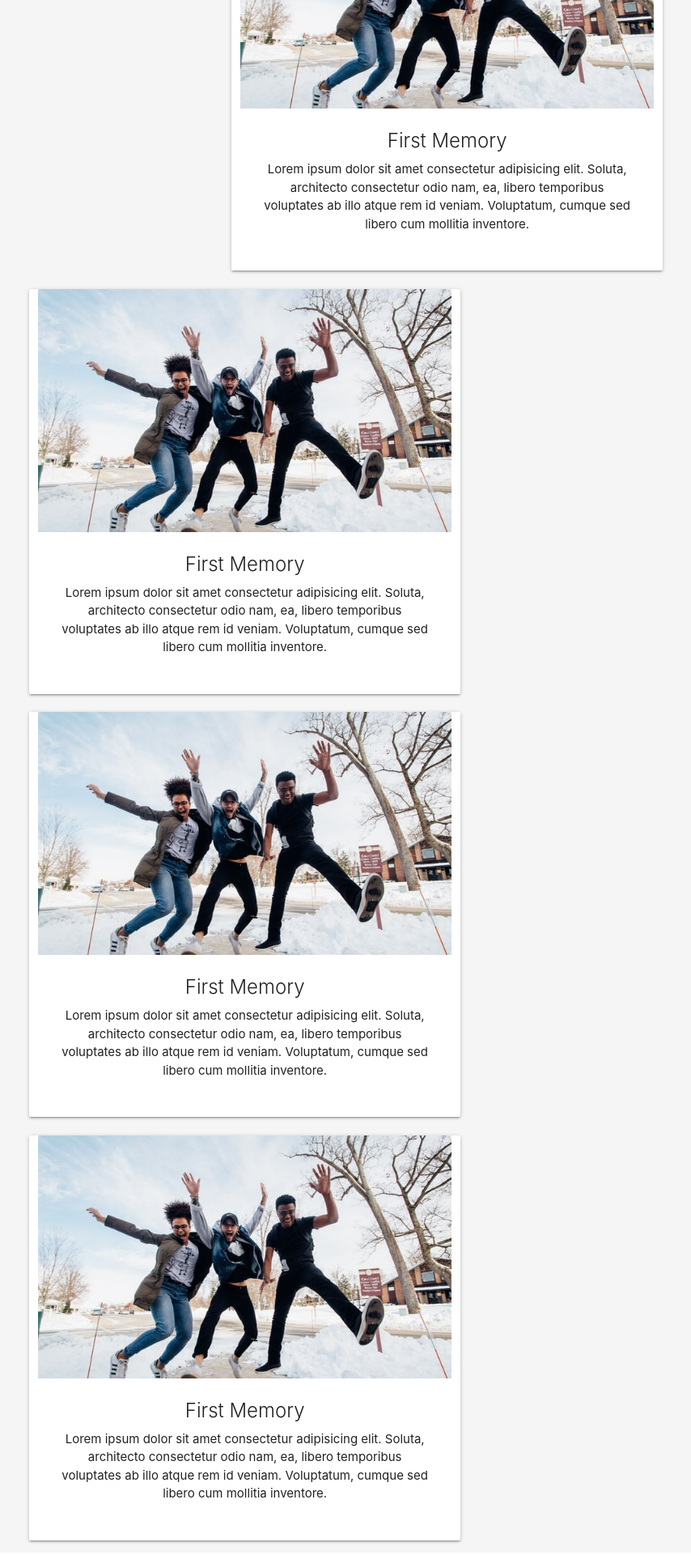
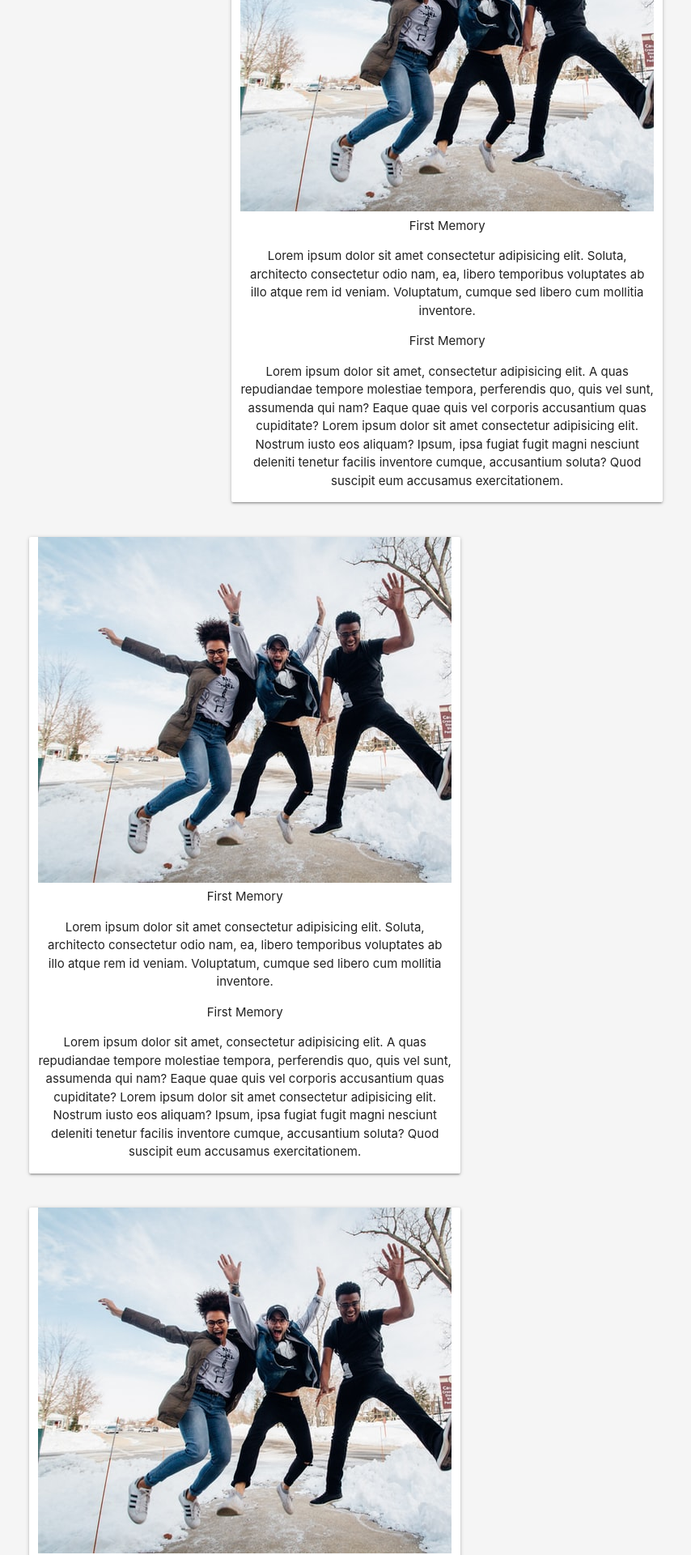
Before and after one commit to M2kishore/unme, a React (Create React App) app: page / in a window 1280 px wide. Shown: the part 260-2180 px from the top of the page at 81% size, without its empty margins (284-1138 px from the left). Built offline with nearby package versions, Linux system fonts and the light colour scheme.

Commit message:
added friend list

```diff
--- a/src/App.js
+++ b/src/App.js
@@ -1,6 +1,7 @@
 import './App.css';
 import Navbar from './components/layout/Navbar';
-import Post from './components/posts/Post';
+import PostList from './components/posts/PostList';
+import FriendList from './components/whereabout/FriendList';
 import {Route, BrowserRouter as Router, Switch } from 'react-router-dom';
 
 function App() {
@@ -10,7 +11,8 @@ function App() {
         <Navbar />
         <div className="content">
           <Switch>
-            <Route path='/' exact ><br /><Post/></Route>
+            <Route path='/' exact ><br /><PostList /></Route>
+            <Route path='/whereabout' exact ><br /><FriendList /></Route>
           </Switch>
         </div>
       </div>
--- a/src/components/layout/Navbar.js
+++ b/src/components/layout/Navbar.js
@@ -6,10 +6,8 @@ const Navbar = () => {
     return (
         <nav className="nav-wrapper blue-grey lighten-5 ">
         <NavLink to='/' className="left"><img src={Logo} alt="logo" className="navbar-logo" width="250" height="70"/></NavLink>
-            <div className="container">
                 <SignedInLinks />
                 <SignedOutLinks />
-            </div>
         </nav>
     );
 }
--- a/src/components/layout/SignedInLinks.js
+++ b/src/components/layout/SignedInLinks.js
@@ -5,6 +5,7 @@ const SignedInLinks = () => {
     <div>
       <ul className="right">
         <li><NavLink to='/create' className="grey-text text-darken-4">New Memory</NavLink></li>
+        <li><NavLink to='/whereabout' className="grey-text text-darken-4">Whereabouts</NavLink></li>
         <li><NavLink to='/' className="grey-text text-darken-4">Log Out</NavLink></li>
         <li><NavLink to='/' className="btn btn-floating pink lighten-1">NN</NavLink></li>
       </ul>
--- a/src/components/posts/Post.js
+++ b/src/components/posts/Post.js
@@ -3,7 +3,7 @@ import { MdClose, MdMoreVert } from 'react-icons/md'
 const Post = () => {
     return (
         <div className="post row">
-            <div className="card large col s12 m5 offset-m3">
+            <div className="card-panel col s12 m5 offset-m3">
                 <div className="card-image waves-effect waves-block">
                     <img className="activator" src={PostPic} alt="Post Image"/>
                 </div>
@@ -18,45 +18,6 @@ const Post = () => {
                     </p>
                 </div>
             </div>
-            <div className="card large col s12 m5 offset-m3">
-                <div className="card-image waves-effect waves-block">
-                    <img className="activator" src={PostPic} alt="Post Image"/>
-                </div>
-                <div className="card-content">
-                    <span className="card-title activator grey-text text-darken-4">First Memory</span>
-                    <p>Lorem ipsum dolor sit amet consectetur adipisicing elit. Soluta, architecto consectetur odio nam, ea, libero temporibus voluptates ab illo atque rem id veniam. Voluptatum, cumque sed libero cum mollitia inventore.</p>
-                </div>
-                <div className="card-reveal">
-                    <span className="card-title grey-text text-darken-4">First Memory</span>
-                    <p>Lorem ipsum dolor sit amet, consectetur adipisicing elit. A quas repudiandae tempore molestiae tempora, perferendis quo, quis vel sunt, assumenda qui nam? Eaque quae quis vel corporis accusantium quas cupiditate?</p>
-                </div>
-            </div>
-            <div className="card large col s12 m5 offset-m3">
-                <div className="card-image waves-effect waves-block">
-                    <img className="activator" src={PostPic} alt="Post Image"/>
-                </div>
-                <div className="card-content">
-                    <span className="card-title activator grey-text text-darken-4">First Memory</span>
-                    <p>Lorem ipsum dolor sit amet consectetur adipisicing elit. Soluta, architecto consectetur odio nam, ea, libero temporibus voluptates ab illo atque rem id veniam. Voluptatum, cumque sed libero cum mollitia inventore.</p>
-                </div>
-                <div className="card-reveal">
-                    <span className="card-title grey-text text-darken-4">First Memory</span>
-                    <p>Lorem ipsum dolor sit amet, consectetur adipisicing elit. A quas repudiandae tempore molestiae tempora, perferendis quo, quis vel sunt, assumenda qui nam? Eaque quae quis vel corporis accusantium quas cupiditate?</p>
-                </div>
-            </div>
-            <div className="card large col s12 m5 offset-m3">
-                <div className="card-image waves-effect waves-block">
-                    <img className="activator" src={PostPic} alt="Post Image"/>
-                </div>
-                <div className="card-content">
-                    <span className="card-title activator grey-text text-darken-4">First Memory</span>
-                    <p>Lorem ipsum dolor sit amet consectetur adipisicing elit. Soluta, architecto consectetur odio nam, ea, libero temporibus voluptates ab illo atque rem id veniam. Voluptatum, cumque sed libero cum mollitia inventore.</p>
-                </div>
-                <div className="card-reveal">
-                    <span className="card-title grey-text text-darken-4">First Memory</span>
-                    <p>Lorem ipsum dolor sit amet, consectetur adipisicing elit. A quas repudiandae tempore molestiae tempora, perferendis quo, quis vel sunt, assumenda qui nam? Eaque quae quis vel corporis accusantium quas cupiditate?</p>
-                </div>
-            </div>
         </div>
     );
 }
--- /dev/null
+++ b/src/components/posts/PostList.js
@@ -0,0 +1,12 @@
+import Post from './Post';
+const PostList = () => {
+    return (
+        <div className="post-list">
+            <Post />
+            <Post />
+            <Post />
+        </div>
+    );
+}
+
+export default PostList;
--- /dev/null
+++ b/src/components/whereabout/FriendList.js
@@ -0,0 +1,13 @@
+import FriendSummary from "./FriendSummary";
+
+const FriendList = () => {
+    return (
+        <div className="friend-list">
+            <FriendSummary />
+            <FriendSummary />
+            <FriendSummary />
+        </div>
+    );
+}
+
+export default FriendList;
--- /dev/null
+++ b/src/components/whereabout/FriendSummary.js
@@ -0,0 +1,19 @@
+import ProfilePic from '../../assets/profilepic.jpg'
+const FriendSummary = () => {
+    return (
+        <div className="friend-summary row">
+            <div className="card horizontal col s12 m5">
+                <div className="card-image">
+                    <img src={ProfilePic} height="70" width="100" />
+                </div>
+                <div className="card-stacked">
+                    <div className="card-content">
+                        <p>If this is the name</p>
+                    </div>
+                </div>
+            </div>
+        </div>
+    );
+}
+
+export default FriendSummary;
```
Also changed, not shown: src/assets/profilepic.jpg (added), src/components/posts/PostOutSummary.js (added).
